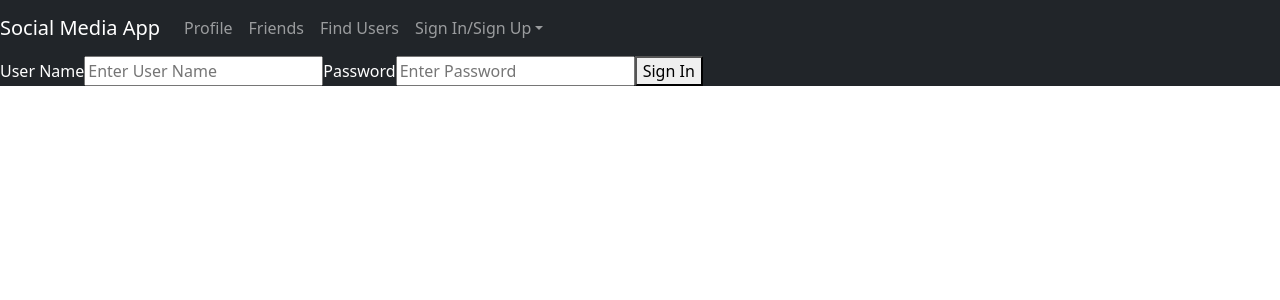
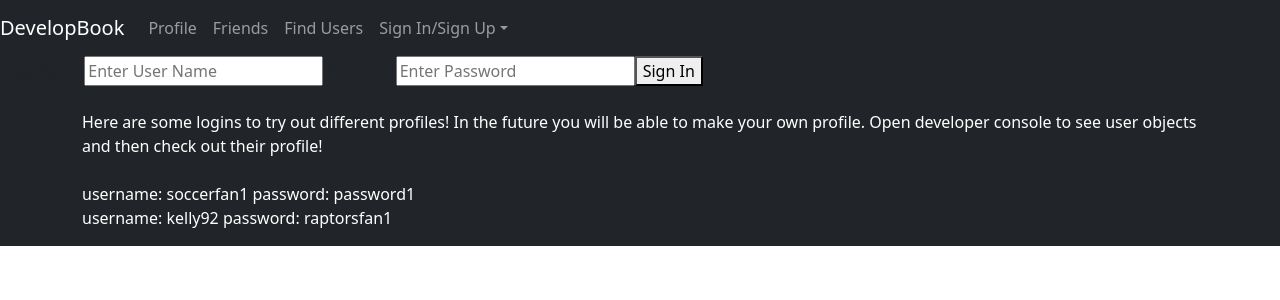
Before and after one commit to RyanZmu/Social-Media-App, a React (Create React App) app: page /sign-in in a window 1280 px wide. Shown: the top 300 px of the page. Built offline with nearby package versions, Linux system fonts and the light colour scheme.

Commit message:
login logic working

```diff
--- a/src/App.css
+++ b/src/App.css
@@ -2,11 +2,15 @@
   box-sizing: border-box;
   margin: 0;
   background-color: #212529;
-  color: white;
+  /* color: white; */
 }
 
 a{
   text-decoration: none;
+}
+
+p {
+  color: white;
 }
 
 .nav-bar-container {
--- a/src/App.js
+++ b/src/App.js
@@ -3,7 +3,7 @@ import React from 'react'
 import ReactDOM from 'react-dom'
 import './App.css';
 import { Route, Routes } from 'react-router-dom';
-import SplashPage from './Components/SplashPage';
+import LandingPage from './Components/SplashPage';
 import UserProfile from './Components/UserProfile';
 import UserLoginPage from './Components/LoginPage';
 import NavigatonBar from './Components/Navigation';
@@ -22,24 +22,24 @@ function App() {
     return Math.floor((1 + Math.random()) * 1000)
   }
 
-
   const [usersState,setUser] = useState({
     userList: [
       {
         id: generateId(),
-        active: false,
+        isOnline: false,
         firstName: 'Charles',
         lastName: 'Zoidberg',
         userName: 'soccerfan1',
         password: 'password1',
         interests: 'soccer,movies,games',
         hobbies: 'video games,biking,sailing',
-        favoriteShows: 'Will & Grace, Rick and Morty, Hawaii 5-0',
+        favoriteShows: 'Will & Grace, Rick and Morty, Hawaii Five-0',
+        status:'Taking the dog for a walk!',
         image: profileMan1
       },
       {
         id: generateId(),
-        active: true,
+        isOnline: true,
         firstName: 'Nick',
         lastName: 'Thompson',
         userName: 'guccimaner',
@@ -47,11 +47,12 @@ function App() {
         interests: 'rap,gym,women',
         hobbies: 'shopping,driving fast cars,being a chad',
         favoriteShows: 'Nitro Circus, Jackass, Ridiculousness',
+        status:`Mudd'in with the boyz - AYOOOO`,
         image: profileMan2
       },
       {
         id: generateId(),
-        active: false,
+        isOnline: false,
         firstName: 'Florence',
         lastName: 'Smith',
         userName: 'fancypants92',
@@ -59,11 +60,12 @@ function App() {
         interests: 'money,luxury,fine dining',
         hobbies: 'watch fitting,suit tailoring,arguing over the pronunciation of escargot',
         favoriteShows: 'Luxury Ads,Cribs,Sex and the City',
+        status:'Enjoying a spa day!',
         image: profileMan3
       },
       {
         id: generateId(),
-        active: true,
+        isOnline: true,
         firstName: 'Kelly',
         lastName: 'Roe',
         userName: 'kelly92',
@@ -71,6 +73,7 @@ function App() {
         interests: 'sports,shopping,travel',
         hobbies: 'going on cruises,hiking,learning new cultures',
         favoriteShows: 'Parts Unknown,SportsCenter,Mad Money',
+        status:'Trying to find love on Tinder is a drag!',
         image: profileWoman
       },
     ]
@@ -78,25 +81,40 @@ function App() {
 
   console.log(usersState);
 
+ const [activeUser,activeUserState] = useState({})
 
+  function isActiveUser (userRequested) {
+    // userRequested= {userName:'soccerfan1',password:'password1'}
+    console.log(userRequested);
+    usersState.userList.filter(user => {
+      if (userRequested.userName === user.userName && userRequested.password === user.password) {
+       return activeUserState(user)
+      }
+    })
+
+  }
+
+    //have this be called when a user opens up profile page and when user completes sign in page - hard code for testing
+
+    console.log({activeUser});
   return (
     <div className="App">
-    <NavigatonBar/>
-
+    <NavigatonBar userId={activeUser.id}/>
+    {/* we pass activeUser id to our nav bar so it can change url dynamically */}
 
 
     <Routes>
   <Route
-  path='/profile/:userId'
-  element={<UserProfile user='' />}
+  path={'/profile/' + activeUser.id}
+  element={<UserProfile user={activeUser}/>}
   />
   <Route
   path='/sign-in'
-  element={<UserLoginPage/>}
+  element={<UserLoginPage activeUserCheck={isActiveUser}/>}
   />
   <Route
   path='/'
-  element={<SplashPage />}
+  element={<LandingPage />}
   />
 </Routes>
 
--- a/src/Components/LoginPage.js
+++ b/src/Components/LoginPage.js
@@ -1,6 +1,7 @@
-import { Formik,Form,Field } from "formik";
+import { Formik,Form,Field,useFormik } from "formik";
 import React from "react";
 import ReactDOM from "react";
+import { Container, Row } from "react-bootstrap";
 
 const UserLoginPage = (props) => {
 
@@ -12,19 +13,34 @@ const UserLoginPage = (props) => {
                 userName:'',
                 password:'',
             }}
-            onSubmit= {(event) => console.log(event)}
-            // on submit function goes here
+            onSubmit= {(event) => {
+                props.activeUserCheck({userName:event.userName, password:event.password})
+
+            }}
             >
                 <Form>
                  <label htmlFor="userName">User Name</label>
-                 <Field id='userNameField' name='userName' placeholder='Enter User Name' />
+                 <Field id='userNameField' name='userName' placeholder='Enter User Name' required />
 
                  <label htmlFor="password">Password</label>
-                 <Field id='passwordField' name='password' placeholder='Enter Password' />
+                 <Field id='passwordField' name='password' placeholder='Enter Password' required />
 
                 <button type='submit'>Sign In</button>
                 </Form>
             </Formik>
+
+            <Container>
+                <Row>
+                    <p>
+                        <br/>
+                        Here are some logins to try out different profiles! In the future you will be able to make your own profile. Open developer console to see user objects and then check out their profile!
+                        <br/><br/>
+                        username: soccerfan1 password: password1
+                        <br/>
+                        username: kelly92 password: raptorsfan1
+                    </p>
+                </Row>
+            </Container>
         </div>
     )
 }
--- a/src/Components/Navigation.js
+++ b/src/Components/Navigation.js
@@ -8,9 +8,9 @@ const NavigatonBar = (props) => {
     return (
         <div className='main-nav-container'>
             <Navbar bg='dark' variant='dark' className='nav-bar-container' sticky='top'>
-            <Navbar.Brand as={Link} to='/'>Social Media App</Navbar.Brand>
+            <Navbar.Brand as={Link} to='/'>DevelopBook</Navbar.Brand>
                 <Nav className='nav-bar-navigation'>
-                   <Nav.Link as={Link} to='/profile/:userId'>Profile</Nav.Link>
+                   <Nav.Link as={Link} to={'/profile/' + props.userId}>Profile</Nav.Link>
                    <Nav.Link as={Link} to='/friends'>Friends</Nav.Link>
                    <Nav.Link as={Link} to='/find-users'>Find Users</Nav.Link>
                 </Nav>
--- a/src/Components/SplashPage.js
+++ b/src/Components/SplashPage.js
@@ -5,16 +5,16 @@ import splash1 from '../images/splash-1.svg'
 import splash2 from '../images/splash-2.svg'
 import splash3 from '../images/splash-3.svg'
 import githublogo from '../images/github-logo.jpeg'
-import landingPage from '../images/landing-page.jpg'
+import landingPageImg from '../images/landing-page.jpg'
 
-const SplashPage = (props) => {
+const LandingPage = (props) => {
 
     return (
         <div className='splash-page'>
         <Container fluid className='splash-big-container'>
-            <Row>
+                <Row>
                     <Col >
-                    <img src={landingPage} className='landing-image' alt='multiple cubes with social media logos' />
+                     <img src={landingPageImg} className='landing-image' alt='multiple cubes with social media logos' />
                     </Col>
                 </Row>
             </Container>
@@ -67,4 +67,4 @@ const SplashPage = (props) => {
     )
 }
 
-export default SplashPage
+export default LandingPage
--- a/src/Components/UserProfile.js
+++ b/src/Components/UserProfile.js
@@ -1,11 +1,17 @@
 import React from 'react'
+import { Container, Card } from 'react-bootstrap'
 import ReactDOM from 'react-dom'
 
 const UserProfile = (props) => {
+    console.log(props.user)
 
     return (
         <div className='profile-page-container'>
-
+            <Container className='profile-page-top'>
+              <Card className='user-profile-card'>
+                <Card.Title>{`${props.user.firstName} ${props.user.lastName}`}</Card.Title>
+              </Card>
+            </Container>
         </div>
     )
 }
```
